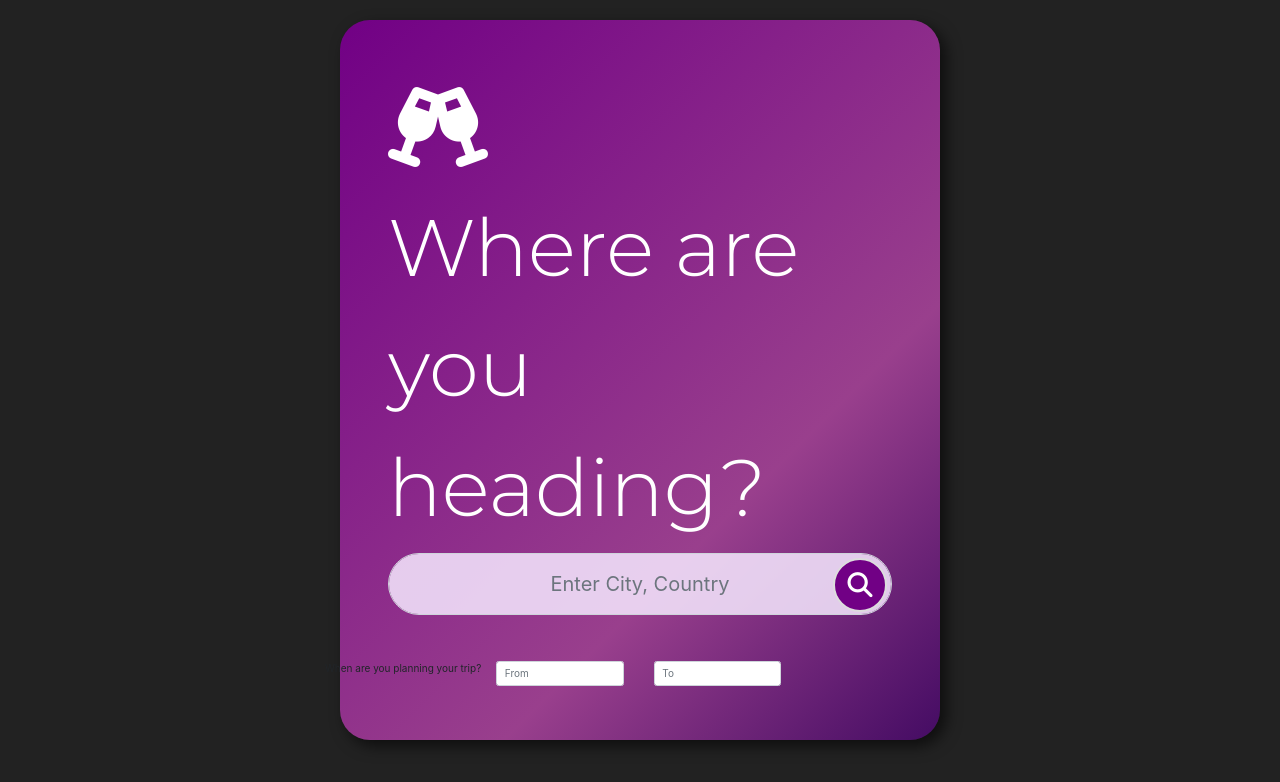
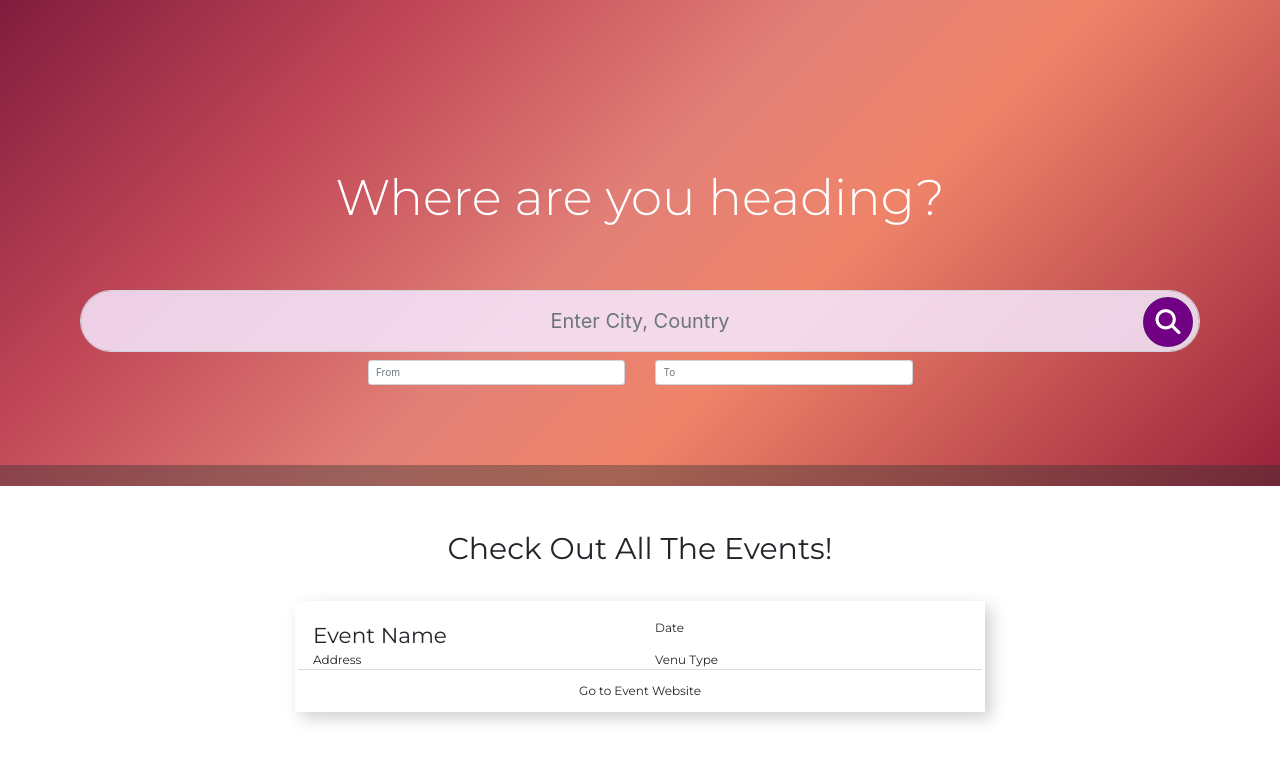
Before and after one commit to kliche1791/weather_event_app, a plain HTML site: page index.html in a window 1280 px wide. Drawn offline with nearby package versions, Linux system fonts and the light colour scheme; some packages are replaced by stand-ins of ours.

Commit message:
Updated with kyles CSS from before the repo-in-a-repo problem (#3)

```diff
--- a/assets/css/style.css
+++ b/assets/css/style.css
@@ -22,46 +22,40 @@ html {
 body {
   height: 100%;
   width: 100%;
-  background-color: #222;
+  background-color: white;
 }
 
-.wrapperOutter {
-  margin-top: 2em;
+.searchFormContainer-Outter {
   margin-left: auto;
   margin-right: auto;
-  max-width: 60em;
-  height: 90%;
+  width: 100%;
   background-image: url("../images/background.jpg");
   background-size:     cover;
   background-repeat:   no-repeat;
   background-position: center center;
-  border-radius: 3em;
-  -webkit-box-shadow: 6px 6px 15px 0px rgba(0, 0, 0, 0.60);
-  -moz-box-shadow:    6px 6px 15px 0px rgba(0, 0, 0, 0.60);
-  box-shadow:         6px 6px 15px 0px rgba(0, 0, 0, 0.60);
-}
-
-.wrapperInner{
-  position: relative;
-  border-radius: 3em;
-  width: 100%;
-  height: 100%;
-  background: rgba(113,0,133,1);
-  background: -moz-linear-gradient(-45deg, rgba(113,0,133,1) 0%, rgba(189,72,173,0.77) 67%, rgba(86,0,133,0.66) 100%);
-  background: -webkit-gradient(left top, right bottom, color-stop(0%, rgba(113,0,133,1)), color-stop(67%, rgba(189,72,173,0.77)), color-stop(100%, rgba(86,0,133,0.66)));
-  background: -webkit-linear-gradient(-45deg, rgba(113,0,133,1) 0%, rgba(189,72,173,0.77) 67%, rgba(86,0,133,0.66) 100%);
-  background: -o-linear-gradient(-45deg, rgba(113,0,133,1) 0%, rgba(189,72,173,0.77) 67%, rgba(86,0,133,0.66) 100%);
-  background: -ms-linear-gradient(-45deg, rgba(113,0,133,1) 0%, rgba(189,72,173,0.77) 67%, rgba(86,0,133,0.66) 100%);
-  background: linear-gradient(135deg, rgba(113,0,133,1) 0%, rgba(189,72,173,0.77) 67%, rgba(86,0,133,0.66) 100%);
-  filter: progid:DXImageTransform.Microsoft.gradient( startColorstr='#710085', endColorstr='#560085', GradientType=1 );
-
-
 }
 
 
+
 /* ***** ***** ***** ***** ***** SEARCH FORM ***** ***** ***** ***** ***** ***** */
+.searchFormContainer-Inner {
+  position: relative;
+  width: 100%;
+  height: 100%;
+  margin-right: auto;
+  margin-left: auto;
+  background: rgba(129,28,62,1);
+  background: -moz-linear-gradient(-45deg, rgba(129,28,62,1) 0%, rgba(181,38,57,0.85) 24%, rgba(214,74,61,0.7) 47%, rgba(235,97,63,0.78) 62%, rgba(153,33,59,1) 100%);
+  background: -webkit-gradient(left top, right bottom, color-stop(0%, rgba(129,28,62,1)), color-stop(24%, rgba(181,38,57,0.85)), color-stop(47%, rgba(214,74,61,0.7)), color-stop(62%, rgba(235,97,63,0.78)), color-stop(100%, rgba(153,33,59,1)));
+  background: -webkit-linear-gradient(-45deg, rgba(129,28,62,1) 0%, rgba(181,38,57,0.85) 24%, rgba(214,74,61,0.7) 47%, rgba(235,97,63,0.78) 62%, rgba(153,33,59,1) 100%);
+  background: -o-linear-gradient(-45deg, rgba(129,28,62,1) 0%, rgba(181,38,57,0.85) 24%, rgba(214,74,61,0.7) 47%, rgba(235,97,63,0.78) 62%, rgba(153,33,59,1) 100%);
+  background: -ms-linear-gradient(-45deg, rgba(129,28,62,1) 0%, rgba(181,38,57,0.85) 24%, rgba(214,74,61,0.7) 47%, rgba(235,97,63,0.78) 62%, rgba(153,33,59,1) 100%);
+  background: linear-gradient(135deg, rgba(129,28,62,1) 0%, rgba(181,38,57,0.85) 24%, rgba(214,74,61,0.7) 47%, rgba(235,97,63,0.78) 62%, rgba(153,33,59,1) 100%);
+  filter: progid:DXImageTransform.Microsoft.gradient( startColorstr='#811c3e', endColorstr='#99213b', GradientType=1 );
+}
+
 .form-group{
-  padding: 8%;
+  padding: 1em;
 }
 
 .formIcon {
@@ -70,9 +64,17 @@ color: white;
 }
 .titleText{
   color: white;
-  font-size: 8em;
+  font-size: 5em;
   font-family: 'Montserrat', sans-serif;
   font-weight: 300;
+  text-align: center;
+  padding-bottom: 1em;
+  padding-top: 3em;
+}
+
+.form-group{
+  margin-left: auto;
+  margin-right: auto;
 }
 
 .searchBar{
@@ -116,7 +118,26 @@ color: white;
   border: 2px #ddd solid;
 }
 
-#weatherRow{
+.datePickerContainer{
+  padding-bottom: 8em;
+}
+
+/* ***** ***** ***** ***** ***** WEATHER BOX ***** ***** ***** ***** ***** ***** */
+.weatherBoxTint{
+  background-color: rgba(50, 50, 50, 0.40);
+  width: 100%;
+  margin: 0;
+  padding: 0;
+}
+.weatherBoxContainer {
+  color: white;
+}
+
+
+
+
+
+/* #weatherRow{
   border: solid black;
 }
 #eventListContainer {
@@ -130,8 +151,61 @@ color: white;
     font-size: 20px;
     font-weight: bolder;
 
-}
-.col-sm {
+} */
+/* .col-sm {
     border-bottom: solid black;
     text-align: center;
+} */
+
+.givenDatesWeatherRow {
+  background-color: red;
 }
+
+.givenDateWeatherBox{
+  /* background-color: blue;
+  border: solid orange 2px; */
+}
+
+
+/* ***** ***** ***** ***** ***** EVENT LIST ***** ***** ***** ***** ***** ***** */
+
+.eventListContainer{
+  font-family: 'Montserrat', sans-serif;
+  width: 100%;
+  margin-right: auto;
+  margin-left: auto;
+  padding: 1em 1em 3em 1em;
+}
+
+.listPageTitle{
+  font-size: 3em;
+  text-align: center;
+  padding: 1em;
+}
+
+.eventCard{
+  width: 60%;
+  padding: 1.5em 1.5em 0 1.5em;
+  font-size: 1.2em;
+  margin-right: auto;
+  margin-left: auto;
+  background-color: white;
+  -webkit-box-shadow: 6px 6px 15px 0px rgba(50, 50, 50, 0.23);
+  -moz-box-shadow:    6px 6px 15px 0px rgba(50, 50, 50, 0.23);
+  box-shadow:         6px 6px 15px 0px rgba(50, 50, 50, 0.23);
+}
+
+.eventName {
+  font-size: 1.8em;
+}
+
+.eventAddress .eventVenue {
+  margin-bottom: .75em;
+  background-color: red;
+}
+
+.eventURL{
+  border-top: solid 1px #ddd;
+  text-align: center;
+  padding: 1em;
+}
--- a/index.html
+++ b/index.html
@@ -7,7 +7,7 @@
     <meta http-equiv="X-UA-Compatible" content="ie=edge">
 
 
-    <!-- FONT AWESOME ICONS -->
+    <!-- FONT AWESOME ICONS. -->
     <script src="https://kit.fontawesome.com/ead9e1b81c.js" crossorigin="anonymous"></script>
 
     <!-- jQUERY -->
@@ -24,9 +24,6 @@
     <!-- Calendar -->
     <script src="https://code.jquery.com/ui/1.12.1/jquery-ui.js"></script>
     <link rel="stylesheet" href="https://code.jquery.com/ui/1.12.1/themes/base/jquery-ui.css">
-
-    <!-- Places Autocomplete -->
-    <script type="text/javascript" src="https://maps.googleapis.com/maps/api/js?key=AIzaSyBZujaHryzdXWS14tRcvOsp5NzRvoQAT4E&libraries=places"></script>
 
     <!-- CSS -->
     <link href="https://fonts.googleapis.com/css?family=Montserrat:300,400,500,600&display=swap" rel="stylesheet">
@@ -46,15 +43,23 @@
 </head>
 
 <body>
-    <div id="wrapperOutter" class="wrapperOutter container">
-        <div id="wrapperInner" class="wrapperInner">
+    <div id="wrapper" class="wrapper">
 
             <!-- SEARCH FORM ---------- ---------- ---------- ---------- ---------- ---------- ---------- ---------- ---------- -->
-            <div id="searchFormContainer">
+            <div id="searchFormContainer" class="searchFormContainer-Outter">
+
+              <div class="searchFormContainer-Inner">
                 <form>
-                    <div class="form-group">
-                        <div class="formIcon"><i class="fas fa-glass-cheers"></i></div>
-                        <label class="titleText" for="locationBox">Where are you heading?</label>
+                    <div class="form-group container">
+                        <!-- <div class="formIcon"><i class="fas fa-glass-cheers"></i></div> We can use this if we want an icon later-->
+                        <div class="row">
+                          <div class="col-md-12 titleText">
+                            <label for="locationBox">Where are you heading?</label>
+                          </div>
+                        </div>
+
+                        <div class="row">
+                          <div class="col-md-12">
                             <div id="searchBar" class="searchBar">
                                 <input type="text" class="form-control textSearchBox" id="locationBox"
                                     placeholder="Enter City, Country">
@@ -62,23 +67,32 @@
                                         class="fas fa-search searchButton"></i></button>
                             </div>
                           </div>
-                </form>
 
-                <!-- DATE PICKER - I commented this out for now!-->
-                <form>
-                    <div class="row"> When are you planning your trip?
-                        <div class="col-sm-3">
-                            <input type="text" class="form-control date" id="fromDate" placeholder="From"></div>
-                        <div class="col-sm-3">
-                            <input type="text" class="form-control date" id="toDate" placeholder="To"></div>
+                        </div>
                     </div>
                 </form>
 
+                <!-- DATE PICKER -->
+                <div id="datePickerContainer" class="form-group container datePickerContainer">
+                <form>
+                    <div class="row">
+                      <div class="col-md-3">
                       </div>
+                      <div class="col-md-3">
+                        <input type="text" class="form-control date" id="fromDate" placeholder="From">
+                      </div>
+                      <div class="col-md-3">
+                          <input type="text" class="form-control date" id="toDate" placeholder="To">
+                      </div>
+                      <div class="col-md-3"></div>
+                      </div>
+                    </div>
+                </form>
 
 
             <!-- WEATHER DISPLAY ---------- ---------- ---------- ---------- ---------- ---------- ---------- ---------- ---------- -->
-            <div class="container" id="weatherBox">
+            <div class="weatherBoxTint">
+              <div id="weatherBox" class="container form-group weatherBoxContainer">
                     <div class="row" id = "weatherRow">
                         <div class="col-md-2">
                             <div class="weekDay"></div>
@@ -86,24 +100,44 @@
                             <div class="temp"></div>
                             <div class="wind"></div>
                         </div>
-                    <div class="col-md-1">
-                        <div class = "icon"></div>
+                    </div>
+                </div>
+              </div>
+
             </div>
           </div>
         </div>
 
             <!-- EVENT LIST ---------- ---------- ---------- ---------- ---------- ---------- ---------- ---------- ---------- -->
-            <div id="eventBox" class="container">
+            <div id="eventBox" class="container eventListContainer">
 
                 <div class="row" id="heading1">
-                    <div class="col-sm-12">Check Out All The Events!</div>
+                    <div class="listPageTitle col-sm-12">Check Out All The Events!</div>
                 </div>
+
                 <div class="row" id="detail1">
-                    <div class="col-sm">Event</div>
-                    <div class="col-sm">Date of the Event</div>
-                    <div class="col-sm">Address of The Event</div>
-                    <div class="col-sm">Venue of The Event</div>
-                    <div class="col-sm">Price of the Event</div>
+                    <div class="eventCard container">
+                      <div class="row">
+                        <div id="eventName" class="eventName col-sm">Event Name</div>
+                        <div id="eventDate" class="eventDate col-sm">Date</div>
+                      </div>
+                      <div class="row">
+                        <div id="eventAddress" class="eventAddress col-sm">Address</div>
+                        <div id="eventVenue" class="eventVenue col-sm">Venu Type</div>
+                      </div>
+                      <div class="row">
+                      <div id="eventURL" class="eventURL col-sm">Go to Event Website</div>
+                      </div>
+                  </div>
+                </div>
+            </div>
+
+            <!-- FOR CARLOS' TESTING ---------- ---------- ---------- ---------- ---------- ---------- ---------- ---------- ---------- -->
+            <div class="container">
+                <div id="api-test">
+
+                </div>
+            </div>
         </div>
     </div>
 
```
Also changed, not shown: maps.html (deleted, +0 -35 lines), 4 other files. Lines whose indentation alone changed are shown as unchanged.
